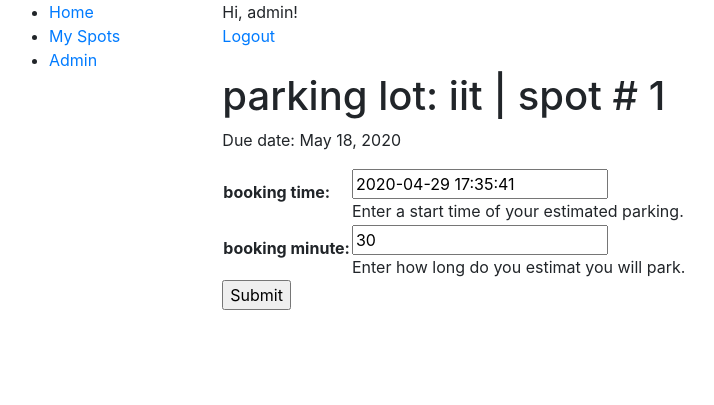
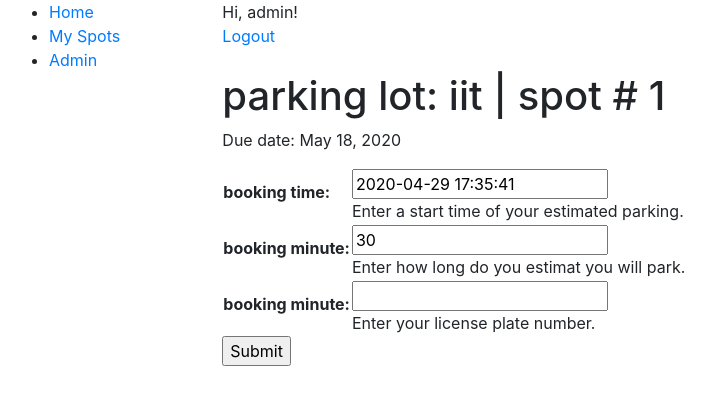
Before and after one commit to xuchang970621/cs487_parking_system, a Django app: page /book/1 in a window 1280 px wide. Shown: the top 405 px of the page, without its empty margins (6-720 px from the left). Run offline with Django 3.2, Linux system fonts and the light colour scheme; a user stored in the database is signed in; data comes from the database, SQL or seed files in the repository; both versions use the stored data as it was after the commit; some libraries are stand-ins or nearby versions.

```diff
--- a/cs487/parking/forms.py
+++ b/cs487/parking/forms.py
@@ -25,12 +25,17 @@ class BookSpot(forms.Form):
 class BookTime(forms.Form):
     renewal_time = forms.DateTimeField(label="booking time", help_text="Enter a start time of your estimated parking.")
     renewal_minute = forms.IntegerField(label="booking minute", help_text="Enter how long do you estimat you will park.")
-
+    renewal_license = forms.CharField(label="booking minute", help_text="Enter your license plate number.")
     def clean_renewal_date(self):
         data = self.cleaned_data['renewal_time']
         if data < datetime.datetime.now():
-            raise ValidationError(_('Invalid time - booking in past'))
+            raise ValidationError(_('Invalid time - booking in past.'))
         return data
     def clean_renewal_minute(self):
         data = self.cleaned_data['renewal_minute']
         return data
+    def clean_renewal_license(self):
+        data = self.cleaned_data['renewal_license']
+        if len(data) > 7:
+            raise ValidationError(_('Invalid license plate number.'))
+        return data
--- a/cs487/parking/models.py
+++ b/cs487/parking/models.py
@@ -1,5 +1,6 @@
 from django.db import models
 from django.contrib.auth.models import User
+from datetime import timedelta
 
 # Create your models here.
 class Address(models.Model):
@@ -31,9 +32,17 @@ class ParkingSpot(models.Model):
     booked_time = models.DateTimeField(null=True, blank=True)
     booked_minute = models.IntegerField(null=True, blank=True)
     end_time = models.DateTimeField(null=True, blank=True)
+    license_plate = models.CharField(max_length=7, null=True, blank=True)
     class Meta:
         permissions = (("booked", "This parking spot is booked by this user"),)
-
+    def checkStatus(self):
+        #occupied
+        if self.booked_time > datetime.datetime.now() and self.booked_time < datetime.datetime.now() + timedelta(hours=24):
+            return 'o'
+        if self.end_time > datetime.datetime.now() and self.end_time < datetime.datetime.now() + timedelta(hours=24):
+            return 'o'
+        #not occupied
+        return 'n'
 #    def getLot_id(self):
 #        return lot_id.lot_id
 
--- a/cs487/parking/templates/parking/index.html
+++ b/cs487/parking/templates/parking/index.html
@@ -11,7 +11,7 @@
 <ul>
 	Please select a parking spot at the locations below.<br>
 		<br><b>Our Parking Lots:</b> <br>
-		parking lot | empty spots | hours | address <br>
+		parking lot | empty spots for next 24 hours | hours | address <br><br>
 
 		{% for question, count in latest_question_list %}
 		<li><a href="{% url 'parking:detail' question.lot_id %}">parking lot: {{question.lot_name}}</a> | {{count}}  | {{question.lot_hours}} | {{question.lot_address}}</li>
--- a/cs487/parking/templates/parking/myspots.html
+++ b/cs487/parking/templates/parking/myspots.html
@@ -11,7 +11,7 @@ Hi, {{ user.get_username }}! <br>
 <ul>
 		<b>my spots:</b> <br>
 		{% for bookinst in bookinstance_list %}
-		<li>parking lot: {{bookinst.lot_id.lot_name}} | <a href="{% url 'parking:detail' bookinst.lot_id.lot_id %}">spot # {{bookinst.spot_number}}</a> | {{bookinst.spot_occupancy}} | {{bookinst.booked_time}} | {{bookinst.end_time}}</li>
+		<li>parking lot: {{bookinst.lot_id.lot_name}} | <a href="{% url 'parking:detail' bookinst.lot_id.lot_id %}">spot # {{bookinst.spot_number}}</a> | {{bookinst.license_plate}} | {{bookinst.booked_time}} | {{bookinst.end_time}}</li>
 		{% endfor %}
 </ul>
 
--- a/cs487/parking/views.py
+++ b/cs487/parking/views.py
@@ -27,16 +27,22 @@ from datetime import timedelta
 def index(request):
     #    latest_question_list = ParkingSpot.objects.order_by('-lot_id')[:5]
     lot_list = ParkingLot.objects.order_by('lot_id')
-    empty_count_list = ParkingSpot.objects.values('lot_id', 'spot_occupancy').annotate(number_spots=Count('spot_occupancy')).filter(spot_occupancy = 'n').order_by('lot_id').values_list('number_spots', flat=True)
-    print(list(empty_count_list))
+#    empty_count_list = ParkingSpot.objects.values('lot_id', 'spot_occupancy').annotate(number_spots=Count('spot_occupancy')).filter(spot_occupancy = 'n').order_by('lot_id').values_list('number_spots', flat=True)
+#    empty_count_list = ParkingSpot.objects.filter(spot_occupancy = 'n').values('lot_id', 'spot_occupancy').annotate(number_spots=Count('spot_occupancy')).order_by('lot_id').values_list('number_spots', flat=True)
+    empty_count_list = []
+    for lot_id in lot_list.values_list('lot_id', flat=True):
+        empty_count = ParkingSpot.objects.filter(lot_id = lot_id, spot_occupancy = 'n').count()
+        empty_count_list.append(empty_count)
+
     latest_question_list = zip(lot_list, empty_count_list)
+
     context = {'latest_question_list': latest_question_list,
             }
     return render(request, 'parking/index.html', context)
 
 @login_required
 def detail(request, lot_id):
-    latest_question_list = ParkingSpot.objects.filter(lot_id__lot_id = lot_id)
+    latest_question_list = ParkingSpot.objects.filter(lot_id__lot_id = lot_id).order_by('spot_occupancy')
     lot_name = ParkingLot.objects.filter(lot_id = lot_id).values('lot_name')[0]['lot_name']
     lot_hours = ParkingLot.objects.filter(lot_id = lot_id).values('lot_hours')[0]['lot_hours']
     address_id = ParkingLot.objects.filter(lot_id = lot_id).values('lot_address')[0]['lot_address']
@@ -82,6 +88,7 @@ def book(request, spot_id):
 
             booked_minute = form1.cleaned_data['renewal_minute']
             book_instance.end_time = book_instance.booked_time + timedelta(minutes = booked_minute)
+            book_instance.license_plate = form1.cleaned_data['renewal_license']
             book_instance.save()
             # redirect to a new URL:
             return HttpResponseRedirect(reverse('parking:myspots') )
@@ -90,7 +97,8 @@ def book(request, spot_id):
     else:
         proposed_renewal_time = datetime.datetime.now()
         proposed_renewal_minute = 30
-        form1 = BookTime(initial={'renewal_time': proposed_renewal_time, 'renewal_minute': proposed_renewal_minute})
+        proposed_renewal_license = 'AA00000'
+        form1 = BookTime(initial={'renewal_time': proposed_renewal_time, 'renewal_minute': proposed_renewal_minute, 'proposed_renewal_license' : 'AA00000'})
 #        form2 = BookTime(initial={'renewal_minute': proposed_renewal_minute})
 
     context = {
```
Also changed, not shown: cs487/parking/templates/parking/detail.html (+4 -4 lines), cs487/db.sqlite3.
